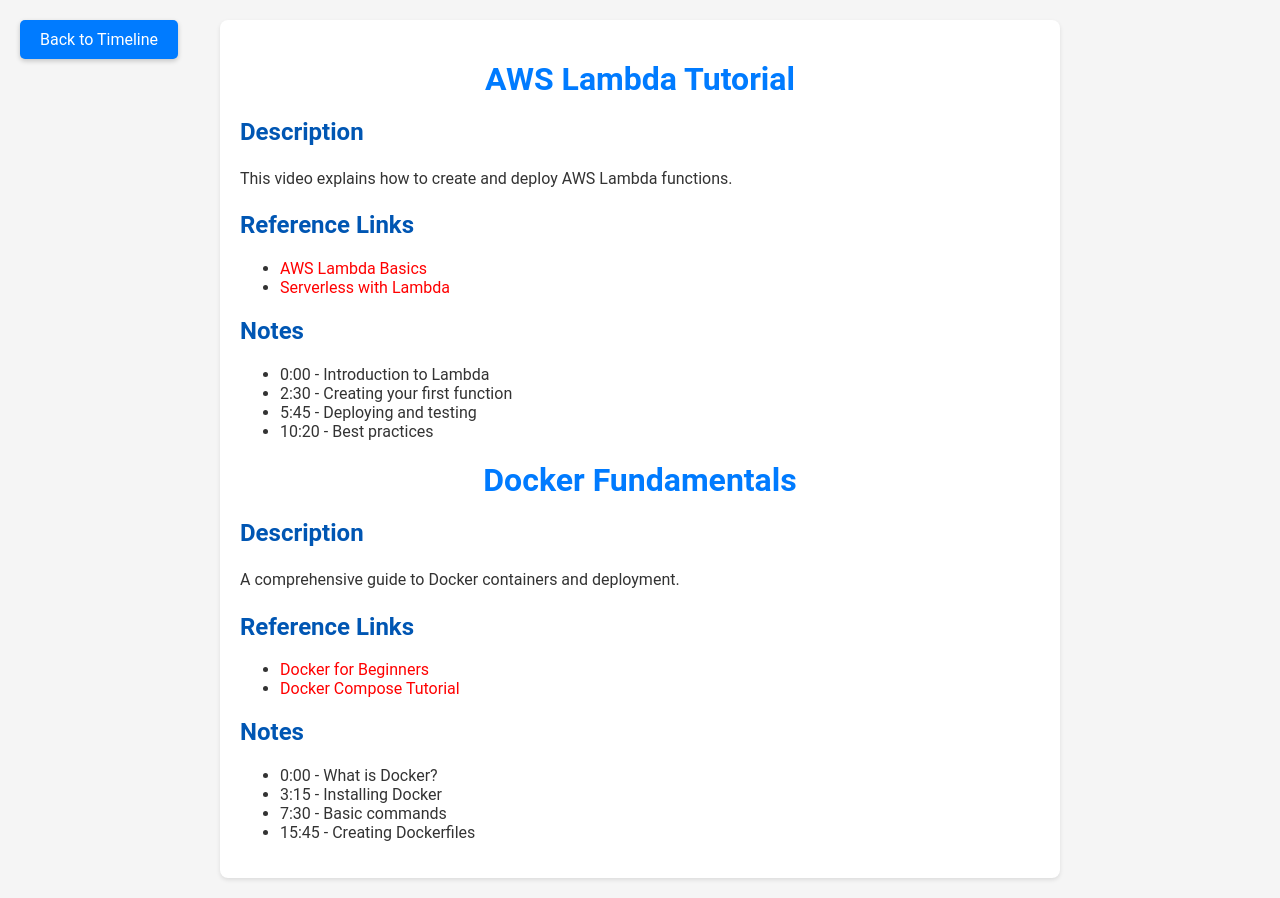
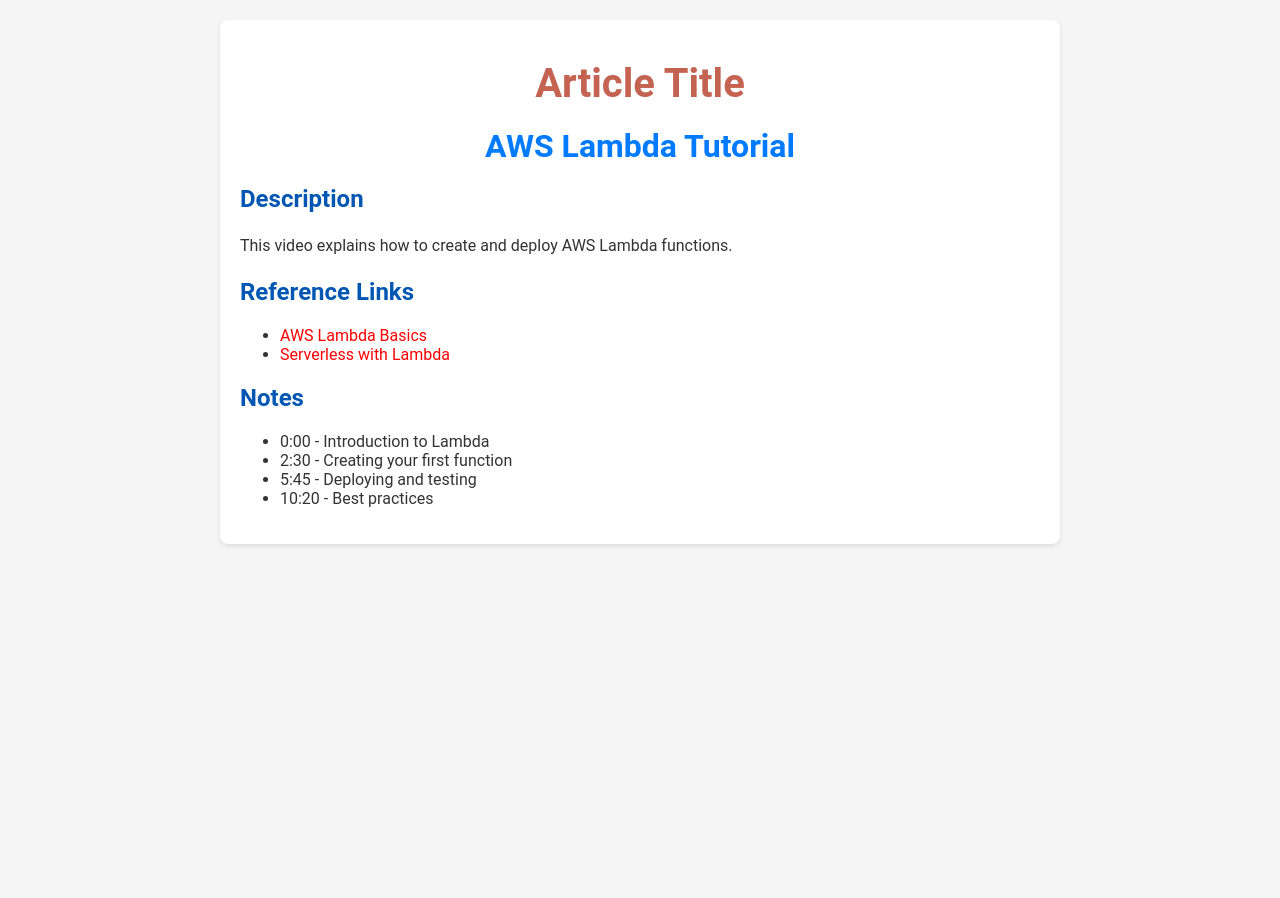
Before and after one commit to Feipian/LearningTimeLine, a React (Create React App) app in the folder my-timeline/: page /video-info in a window 1280 px wide. After the commit the page ends 800 px from the top, so only its background shows below. Built offline with nearby package versions, Linux system fonts and the light colour scheme.

Commit message:
Add read md feature

```diff
--- /dev/null
+++ b/my-timeline/src/articles/article1.md
@@ -0,0 +1,14 @@
+# AWS Lambda Tutorial
+
+## Description
+This video explains how to create and deploy AWS Lambda functions.
+
+## Reference Links
+- [AWS Lambda Basics](https://youtube.com/watch?v=eOBq__h4OJ4)
+- [Serverless with Lambda](https://youtube.com/watch?v=dZ_FEqD_SfE)
+
+## Notes
+- 0:00 - Introduction to Lambda
+- 2:30 - Creating your first function
+- 5:45 - Deploying and testing
+- 10:20 - Best practices
--- a/my-timeline/src/components/VideoInfo.tsx
+++ b/my-timeline/src/components/VideoInfo.tsx
@@ -1,61 +1,42 @@
-import React from 'react';
-import { Link } from 'react-router-dom';
+// my-timeline/src/components/VideoInfo.tsx
+import React, { useEffect, useState } from 'react';
 import ReactMarkdown from 'react-markdown';
 import styles from '../styles/VideoInfo.module.css';
 import markdownStyles from '../styles/MarkdownStyles.module.scss';
+import contentPath from '../articles/article1.md'; // Correct path to the Markdown file
+import { text } from 'stream/consumers';
+
+
 
 const VideoInfo: React.FC = () => {
-    const content = `# AWS Lambda Tutorial
 
-## Description
-This video explains how to create and deploy AWS Lambda functions.
+    const [content, setContent] = useState<null | string>(null);
 
-## Reference Links
-- [AWS Lambda Basics](https://youtube.com/watch?v=eOBq__h4OJ4)
-- [Serverless with Lambda](https://youtube.com/watch?v=dZ_FEqD_SfE)
-
-## Notes
-- 0:00 - Introduction to Lambda
-- 2:30 - Creating your first function
-- 5:45 - Deploying and testing
-- 10:20 - Best practices
-
-# Docker Fundamentals
-
-## Description
-A comprehensive guide to Docker containers and deployment.
-
-## Reference Links
-- [Docker for Beginners](https://youtube.com/watch?v=fqMOX6JJhGo)
-- [Docker Compose Tutorial](https://youtube.com/watch?v=HG6yIjZapSA)
-
-## Notes
-- 0:00 - What is Docker?
-- 3:15 - Installing Docker
-- 7:30 - Basic commands
-- 15:45 - Creating Dockerfiles`;
+    useEffect(() => {
+        fetch(contentPath)
+            .then((response) => {
+                if (!response.ok) {
+                    throw new Error('Network response was not ok');
+                }
+                return response.text();
+            })
+            .then((text) => {
+                setContent(text); // Set the fetched Markdown content
+            })
+            .catch((error) => {
+                console.error('Error fetching the Markdown file:', error);
+            });
+    }, []);
 
     return (
         <div className={styles.container}>
-            <Link to="/" className={styles.backButton}>Back to Timeline</Link>
+            <h1 className={styles.title}>Article Title</h1> {/* Optional title for the article */}
             <div className={markdownStyles.markdownContent}>
-                <ReactMarkdown
-                    children={content}
-                    components={{
-                        a: ({node, ...props}) => {
-                            const isYouTube = props.href?.includes('youtube.com') ||
-                                            props.href?.includes('youtu.be');
-                            return (
-                                <a
-                                    {...props}
-                                    className={isYouTube ? 'video-link' : ''}
-                                    target="_blank"
-                                    rel="noopener noreferrer"
-                                />
-                            );
-                        }
-                    }}
-                />
+                {content ? (
+                    <ReactMarkdown>{content}</ReactMarkdown>
+                ) : (
+                    <p>Loading ...</p>
+                )}
             </div>
         </div>
     );
--- /dev/null
+++ b/my-timeline/src/declarations.d.ts
@@ -0,0 +1,5 @@
+   // src/declarations.d.ts
+   declare module '*.md' {
+    const content: string;
+    export default content;
+}
--- a/package.json
+++ b/package.json
@@ -36,5 +36,8 @@
       "last 1 firefox version",
       "last 1 safari version"
     ]
+  },
+  "devDependencies": {
+    "raw-loader": "^4.0.2"
   }
 }
```
Also changed, not shown: 1 other file (tests, documents, lock files or other folders).
